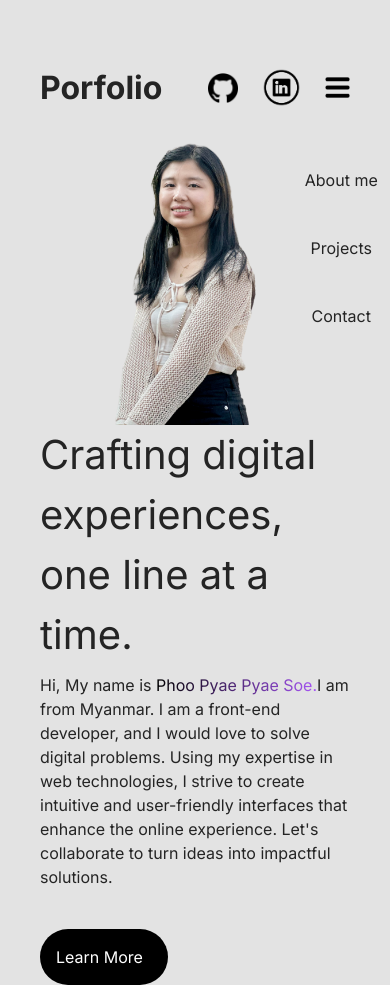
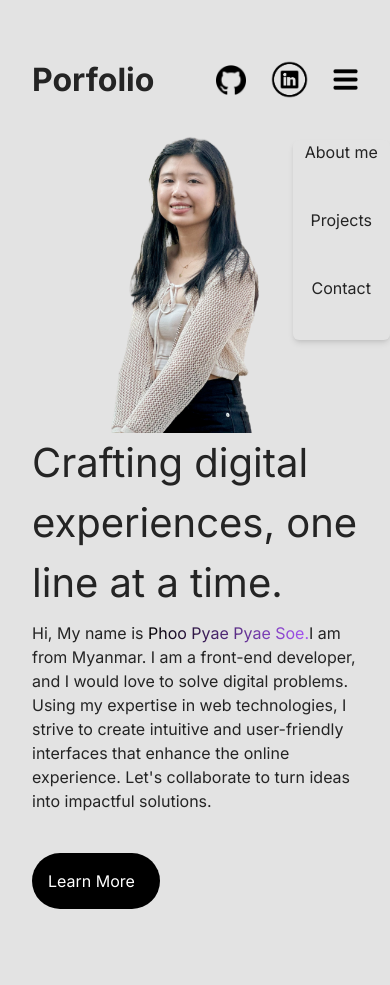
Before and after one commit to phoopyae1/Porfolio_Update, a Next.js app: page / in a window 390 px wide. Both pictures are taken after a click on the picture 337 px from the left and 87 px from the top of the page. After the commit the page ends 909 px from the top, so only its background shows below. Built offline with nearby package versions, Linux system fonts and the light colour scheme.

Commit message:
box shadow for menu pop up

```diff
--- a/src/app/layout.jsx
+++ b/src/app/layout.jsx
@@ -13,7 +13,7 @@ export default function RootLayout({ children }) {
     <html lang="en">
       <body className={inter.className}>
         {/* <ClientSideProviderTest> */}
-        <div className="p-10 lg:pt-0 lg:pl-10 lg:pr-10 m-auto ">
+        <div className="p-8 lg:pt-0 lg:pl-10 lg:pr-10 m-auto ">
 
           {children}
 
--- a/src/components/Navbar/Links.jsx
+++ b/src/components/Navbar/Links.jsx
@@ -61,7 +61,7 @@ const Links = () => {
 
                 {
                     open && (
-                        <div className="absolute mt-[20rem] bg-[#e3e3e3] right-0 h-[100vh-100px] w-1/4 z-10 flex flex-col items-center gap-11 ">
+                        <div className="lg:hidden rounded-md absolute mt-[20rem] pb-10 bg-[#e3e3e3] right-0  w-1/4 z-10 flex flex-col items-center gap-11 shadow-md">
                             {links.map((link) => (
                                 <a href={link.path} key={link.name} >{link.name}</a>))}
                         </div>
```
